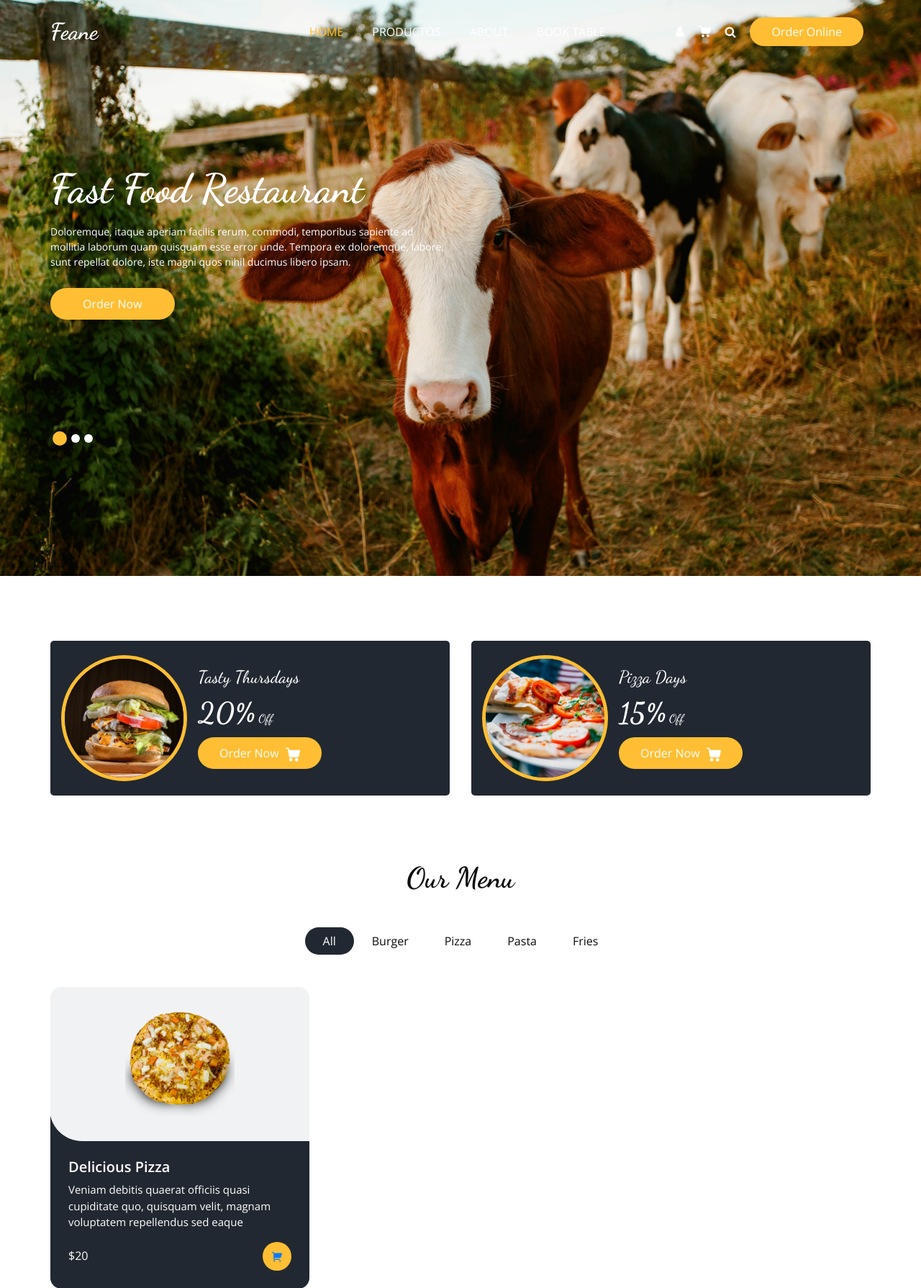
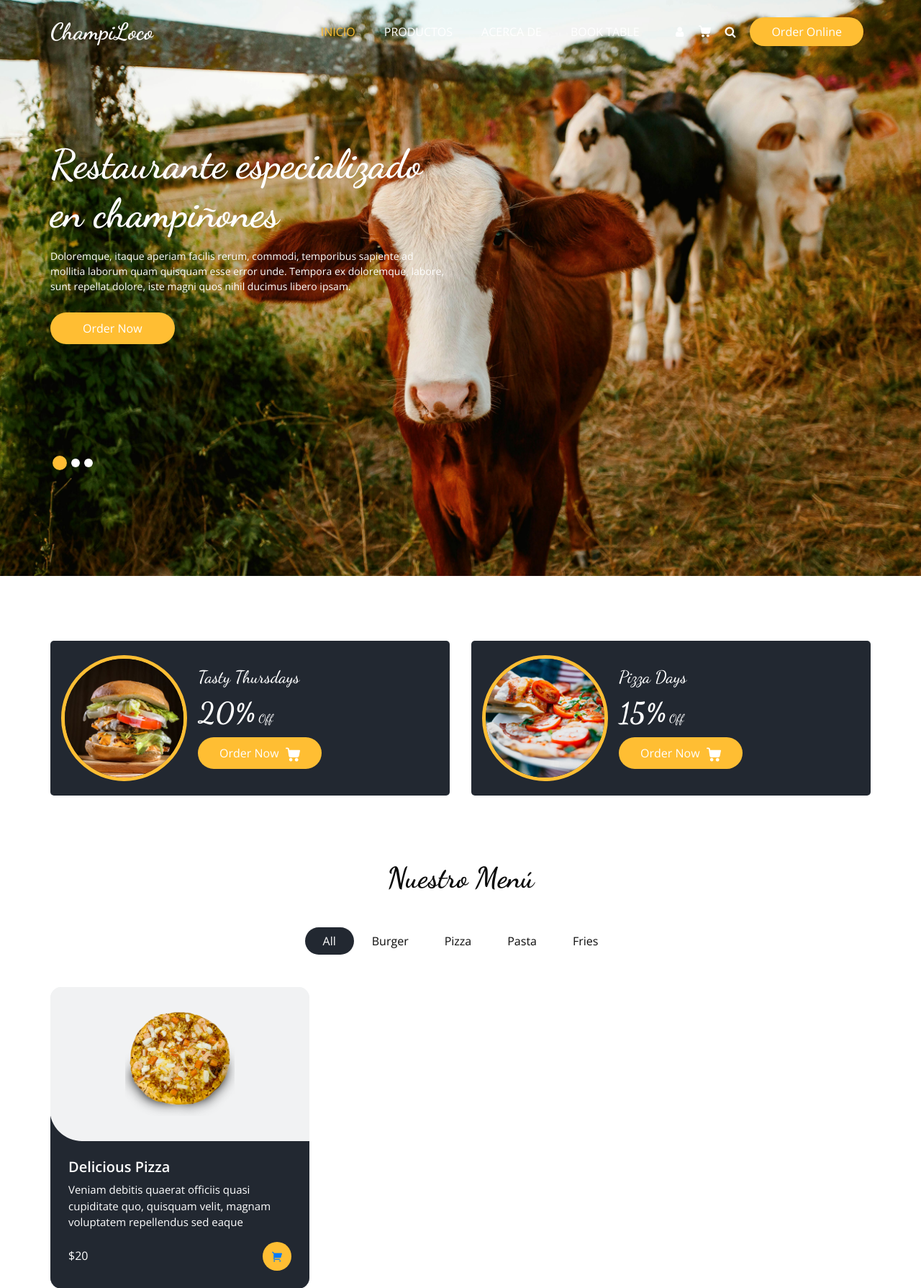
Before and after one commit to Chidyfnfd/Proyecto-Pagina-, a PHP site: page /vistas/html/principal.php in a window 1280 px wide. Shown: the top 1789 px of the page at 72% size. Run offline with PHP 8.4, Linux system fonts and the light colour scheme; some libraries are stand-ins or nearby versions.

Commit message:
Traduccion 0.1

```diff
--- a/vistas/html/principal.php
+++ b/vistas/html/principal.php
@@ -9,7 +9,7 @@
   <meta name="viewport" content="width=device-width, initial-scale=1, shrink-to-fit=no" />
   <link rel="shortcut icon" href="vistas/images/favicon.png" type="">
 
-  <title> Feane </title>
+  <title> Champi Admin </title>
 
   <!-- bootstrap core css -->
   <link rel="stylesheet" type="text/css" href="vistas/css/bootstrap.css" />
@@ -44,7 +44,7 @@
         <nav class="navbar navbar-expand-lg custom_nav-container ">
           <a class="navbar-brand" href="index.html">
             <span>
-              Feane
+              ChampiLoco
             </span>
           </a>
 
@@ -56,13 +56,13 @@
           <div class="collapse navbar-collapse" id="navbarSupportedContent">
             <ul class="navbar-nav  mx-auto ">
               <li class="nav-item active">
-                <a class="nav-link" href="index.html">Home <span class="sr-only">(current)</span></a>
+                <a class="nav-link" href="index.html">Inicio <span class="sr-only">(current)</span></a>
               </li>
               <li class="nav-item">
                 <a class="nav-link" href="index.php?accion=productos">Productos</a>
               </li>
               <li class="nav-item">
-                <a class="nav-link" href="about.html">About</a>
+                <a class="nav-link" href="about.html">Acerca de </a>
               </li>
               <li class="nav-item">
                 <a class="nav-link" href="book.html">Book Table</a>
@@ -152,7 +152,7 @@
                 <div class="col-md-7 col-lg-6 ">
                   <div class="detail-box">
                     <h1>
-                      Fast Food Restaurant
+                       Restaurante especializado en champiñones
                     </h1>
                     <p>
                       Doloremque, itaque aperiam facilis rerum, commodi, temporibus sapiente ad mollitia laborum quam
@@ -175,7 +175,7 @@
                 <div class="col-md-7 col-lg-6 ">
                   <div class="detail-box">
                     <h1>
-                      Fast Food Restaurant
+                    Restaurante especializado en champiñones
                     </h1>
                     <p>
                       Doloremque, itaque aperiam facilis rerum, commodi, temporibus sapiente ad mollitia laborum quam
@@ -198,7 +198,7 @@
                 <div class="col-md-7 col-lg-6 ">
                   <div class="detail-box">
                     <h1>
-                      Fast Food Restaurant
+                    Restaurante especializado en champiñones
                     </h1>
                     <p>
                       Doloremque, itaque aperiam facilis rerum, commodi, temporibus sapiente ad mollitia laborum quam
@@ -390,7 +390,7 @@
     <div class="container">
       <div class="heading_container heading_center">
         <h2>
-          Our Menu
+          Nuestro Menú
         </h2>
       </div>
 
@@ -460,17 +460,17 @@
           <div class="detail-box">
             <div class="heading_container">
               <h2>
-                We Are Feane
+                Nosotros somos ChampiLoco
               </h2>
             </div>
             <p>
-              There are many variations of passages of Lorem Ipsum available, but the majority have suffered alteration
-              in some form, by injected humour, or randomised words which don't look even slightly believable. If you
-              are going to use a passage of Lorem Ipsum, you need to be sure there isn't anything embarrassing hidden in
-              the middle of text. All
+            En ChampiLoco, nuestra misión es llevarte el sabor más auténtico y fresco de la comida rápida, directamente a tu mesa.
+            Sabemos lo importante que es disfrutar de una comida deliciosa y rápida sin comprometer la calidad. Cada uno de nuestros
+            platillos está preparado con ingredientes frescos y un toque de pasión por la gastronomía.¡Descubre por qué somos la mejor
+            opción cuando se trata de satisfacer tus antojos con rapidez y sabor! Porque en ChampiLoco, la calidad no se negocia, se disfruta.
             </p>
             <a href="">
-              Read More
+              Leer más...
             </a>
           </div>
         </div>
@@ -547,7 +547,7 @@
     <div class="container">
       <div class="heading_container heading_center psudo_white_primary mb_45">
         <h2>
-          What Says Our Customers
+        Lo que dicen nuestros clientes
         </h2>
       </div>
       <div class="carousel-wrap row ">
@@ -604,25 +604,25 @@
         <div class="col-md-4 footer-col">
           <div class="footer_contact">
             <h4>
-              Contact Us
+              Contactanos
             </h4>
             <div class="contact_link_box">
               <a href="">
                 <i class="fa fa-map-marker" aria-hidden="true"></i>
                 <span>
-                  Location
+                  Ubicación
                 </span>
               </a>
               <a href="">
                 <i class="fa fa-phone" aria-hidden="true"></i>
                 <span>
-                  Call +01 1234567890
+                  Llama +57 3000000000
                 </span>
               </a>
               <a href="">
                 <i class="fa fa-envelope" aria-hidden="true"></i>
                 <span>
-                  demo@gmail.com
+                  correo@gmail.com
                 </span>
               </a>
             </div>
@@ -631,7 +631,7 @@
         <div class="col-md-4 footer-col">
           <div class="footer_detail">
             <a href="" class="footer-logo">
-              Feane
+              ChampiLoco
             </a>
             <p>
               Necessary, making this the first true generator on the Internet. It uses a dictionary of over 200 Latin
```
Also changed, not shown: vistas/html/principalUsuario.php (+20 -19 lines), vistas/images/favicon.png.
